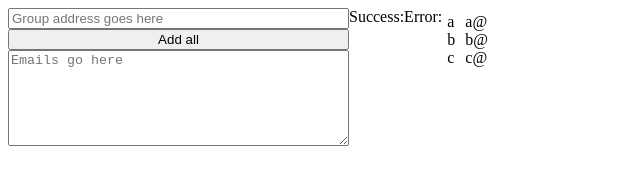
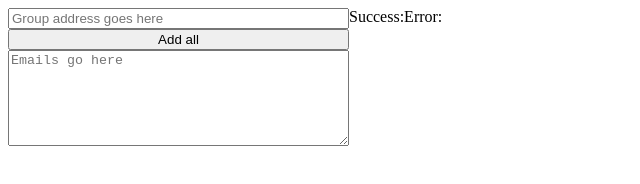
Before and after one commit to wafle/google-group-adder, a plain HTML site: page index.html in a window 1280 px wide. Shown: the whole page, without its empty margins (0-640 px from the left). Drawn offline with Linux system fonts and the light colour scheme.

Commit message:
remove debug text

```diff
--- a/index.html
+++ b/index.html
@@ -24,8 +24,8 @@
         <div id="success"></div>
         <label for="errors">Error:</label>
         <div id="errors">
-            <div id="error-emails">a<br>b<br>c</div>
-            <div id="error-messages">a@<br>b@<br>c@</div>
+            <div id="error-emails"></div>
+            <div id="error-messages"></div>
         </div>
     </div>
 </main>
```
